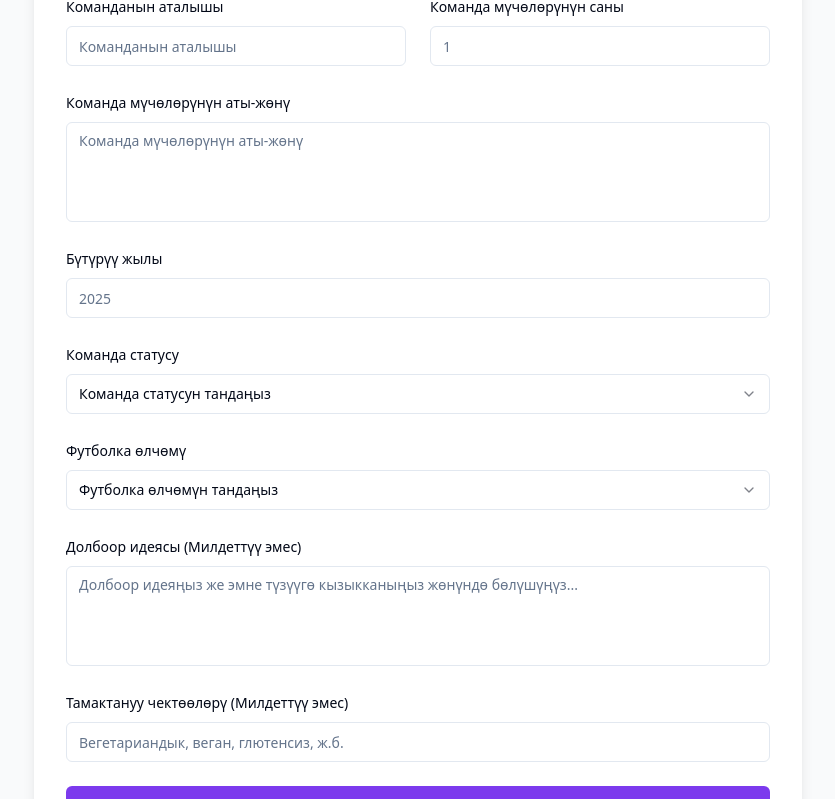
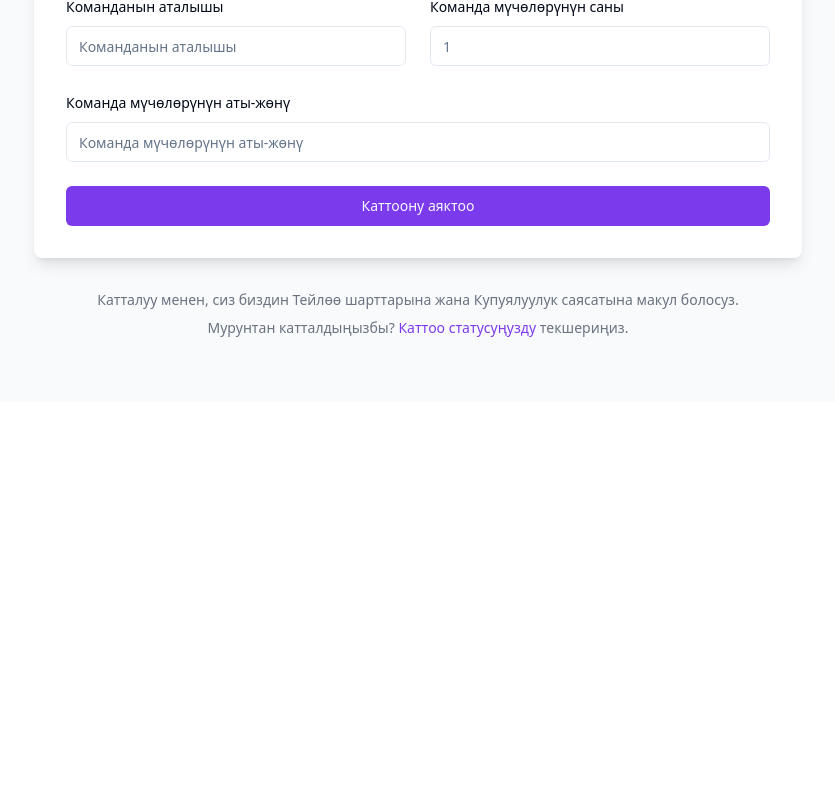
Before and after one commit to K-JK21/hackathon-sign-up-excel, a React (Vite) app: page /register in a window 1280 px wide. Shown: the part 458-1257 px from the top of the page, without its empty margins (222-1057 px from the left). After the commit the page ends 860 px from the top, so only its background shows below. Built offline with nearby package versions, Linux system fonts and the light colour scheme.

Commit message:
Refactor registration form fields
Removes unnecessary fields from the registration form and updates the registration subtitle.

```diff
--- a/src/components/RegistrationForm.tsx
+++ b/src/components/RegistrationForm.tsx
@@ -1,4 +1,3 @@
-
 import { useState } from "react";
 import { useNavigate } from "react-router-dom";
 import { useForm } from "react-hook-form";
@@ -14,14 +13,6 @@ import {
   FormMessage,
 } from "@/components/ui/form";
 import { Input } from "@/components/ui/input";
-import { Textarea } from "@/components/ui/textarea";
-import {
-  Select,
-  SelectContent,
-  SelectItem,
-  SelectTrigger,
-  SelectValue,
-} from "@/components/ui/select";
 import { toast } from "sonner";
 import { Loader2 } from "lucide-react";
 import { saveParticipant } from "@/utils/excelUtils";
@@ -49,17 +40,6 @@ const formSchema = z.object({
   teamMembers: z.string().min(2, {
     message: "Команда мүчөлөрүнүн аты-жөнүн киргизиңиз.",
   }),
-  graduationYear: z.string().regex(/^\d{4}$/, {
-    message: "Туура бүтүрүү жылын киргизиңиз (мисалы, 2025).",
-  }),
-  teamStatus: z.string({
-    required_error: "Команда статусун тандаңыз.",
-  }),
-  projectIdea: z.string().optional(),
-  dietaryRestrictions: z.string().optional(),
-  tshirtSize: z.string({
-    required_error: "Футболка өлчөмүн тандаңыз.",
-  }),
 });
 
 type FormValues = z.infer<typeof formSchema>;
@@ -76,11 +56,6 @@ export default function RegistrationForm() {
       email: "",
       phone: "",
       university: "",
-      graduationYear: "",
-      teamStatus: "",
-      projectIdea: "",
-      dietaryRestrictions: "",
-      tshirtSize: "",
       teamName: "",
       teamSize: "",
       teamMembers: "",
@@ -197,106 +172,10 @@ export default function RegistrationForm() {
             <FormItem>
               <FormLabel>{t('form.teamMembers')}</FormLabel>
               <FormControl>
-                <Textarea
+                <Input
                   placeholder={t('form.teamMembers')}
-                  className="resize-none min-h-[100px]"
                   {...field}
                 />
-              </FormControl>
-              <FormMessage />
-            </FormItem>
-          )}
-        />
-
-        <FormField
-          control={form.control}
-          name="graduationYear"
-          render={({ field }) => (
-            <FormItem>
-              <FormLabel>{t('form.gradYear')}</FormLabel>
-              <FormControl>
-                <Input placeholder="2025" {...field} />
-              </FormControl>
-              <FormMessage />
-            </FormItem>
-          )}
-        />
-
-        <FormField
-          control={form.control}
-          name="teamStatus"
-          render={({ field }) => (
-            <FormItem>
-              <FormLabel>{t('form.teamStatus')}</FormLabel>
-              <Select onValueChange={field.onChange} defaultValue={field.value}>
-                <FormControl>
-                  <SelectTrigger>
-                    <SelectValue placeholder={t('form.teamStatusSelect')} />
-                  </SelectTrigger>
-                </FormControl>
-                <SelectContent>
-                  <SelectItem value="looking">{t('form.looking')}</SelectItem>
-                  <SelectItem value="have_team">{t('form.haveTeam')}</SelectItem>
-                  <SelectItem value="solo">{t('form.solo')}</SelectItem>
-                </SelectContent>
-              </Select>
-              <FormMessage />
-            </FormItem>
-          )}
-        />
-
-        <FormField
-          control={form.control}
-          name="tshirtSize"
-          render={({ field }) => (
-            <FormItem>
-              <FormLabel>{t('form.tshirtSize')}</FormLabel>
-              <Select onValueChange={field.onChange} defaultValue={field.value}>
-                <FormControl>
-                  <SelectTrigger>
-                    <SelectValue placeholder={t('form.tshirtSizeSelect')} />
-                  </SelectTrigger>
-                </FormControl>
-                <SelectContent>
-                  <SelectItem value="xs">XS</SelectItem>
-                  <SelectItem value="s">S</SelectItem>
-                  <SelectItem value="m">M</SelectItem>
-                  <SelectItem value="l">L</SelectItem>
-                  <SelectItem value="xl">XL</SelectItem>
-                  <SelectItem value="xxl">XXL</SelectItem>
-                </SelectContent>
-              </Select>
-              <FormMessage />
-            </FormItem>
-          )}
-        />
-
-        <FormField
-          control={form.control}
-          name="projectIdea"
-          render={({ field }) => (
-            <FormItem>
-              <FormLabel>{t('form.projectIdea')}</FormLabel>
-              <FormControl>
-                <Textarea
-                  placeholder={t('form.projectIdeaPlaceholder')}
-                  className="resize-none min-h-[100px]"
-                  {...field}
-                />
-              </FormControl>
-              <FormMessage />
-            </FormItem>
-          )}
-        />
-
-        <FormField
-          control={form.control}
-          name="dietaryRestrictions"
-          render={({ field }) => (
-            <FormItem>
-              <FormLabel>{t('form.dietaryRestrictions')}</FormLabel>
-              <FormControl>
-                <Input placeholder={t('form.dietaryRestrictionsPlaceholder')} {...field} />
               </FormControl>
               <FormMessage />
             </FormItem>
--- a/src/utils/i18n.ts
+++ b/src/utils/i18n.ts
@@ -1,4 +1,3 @@
-
 import { create } from 'zustand';
 import { persist } from 'zustand/middleware';
 
@@ -91,19 +90,6 @@ export const translations = {
       email: 'Электрондук почта',
       phone: 'Телефон номери',
       university: 'Университет/Колледж',
-      major: 'Адистик',
-      gradYear: 'Бүтүрүү жылы',
-      teamStatus: 'Команда статусу',
-      teamStatusSelect: 'Команда статусун тандаңыз',
-      looking: 'Команда издеп жатам',
-      haveTeam: 'Командам бар',
-      solo: 'Жалгыз катышам',
-      tshirtSize: 'Футболка өлчөмү',
-      tshirtSizeSelect: 'Футболка өлчөмүн тандаңыз',
-      projectIdea: 'Долбоор идеясы (Милдеттүү эмес)',
-      projectIdeaPlaceholder: 'Долбоор идеяңыз же эмне түзүүгө кызыкканыңыз жөнүндө бөлүшүңүз...',
-      dietaryRestrictions: 'Тамактануу чектөөлөрү (Милдеттүү эмес)',
-      dietaryRestrictionsPlaceholder: 'Вегетариандык, веган, глютенсиз, ж.б.',
       teamName: 'Команданын аталышы',
       teamSize: 'Команда мүчөлөрүнүн саны',
       teamMembers: 'Команда мүчөлөрүнүн аты-жөнү',
@@ -142,7 +128,7 @@ export const translations = {
       teamStatuses: {
         looking: 'Команда издөөдө',
         haveTeam: 'Командасы бар',
-        solo: 'Жалгыз',
+        solo: 'Жалгыз катышам',
       },
     },
     footer: {
@@ -196,19 +182,6 @@ export const translations = {
       email: 'Электронная почта',
       phone: 'Номер телефона',
       university: 'Университет/Колледж',
-      major: 'Специальность',
-      gradYear: 'Год выпуска',
-      teamStatus: 'Статус команды',
-      teamStatusSelect: 'Выберите статус команды',
-      looking: 'Ищу команду',
-      haveTeam: 'У меня есть команда',
-      solo: 'Участвую один',
-      tshirtSize: 'Размер футболки',
-      tshirtSizeSelect: 'Выберите размер футболки',
-      projectIdea: 'Идея проекта (Необязательно)',
-      projectIdeaPlaceholder: 'Поделитесь своей идеей проекта или тем, что вам интересно создавать...',
-      dietaryRestrictions: 'Пищевые ограничения (Необязательно)',
-      dietaryRestrictionsPlaceholder: 'Вегетарианство, веганство, без глютена и т.д.',
       teamName: 'Наименование команды',
       teamSize: 'Количество участников в команде',
       teamMembers: 'ФИО участников команды',
@@ -290,7 +263,7 @@ export const translations = {
     },
     register: {
       title: 'Register for Jañyrgan Akyl 2025 Hackathon',
-      subtitle: 'Fill out the form below to secure your spot',
+      subtitle: 'Fill out the form below to register',
       terms: 'By registering, you agree to our Terms of Service and Privacy Policy.',
       alreadyRegistered: 'Already registered?',
       checkStatus: 'Check your registration status',
@@ -301,19 +274,6 @@ export const translations = {
       email: 'Email Address',
       phone: 'Phone Number',
       university: 'University/College',
-      major: 'Major',
-      gradYear: 'Graduation Year',
-      teamStatus: 'Team Status',
-      teamStatusSelect: 'Select team status',
-      looking: 'Looking for a team',
-      haveTeam: 'Have a team',
-      solo: 'Participating solo',
-      tshirtSize: 'T-shirt Size',
-      tshirtSizeSelect: 'Select t-shirt size',
-      projectIdea: 'Project Idea (Optional)',
-      projectIdeaPlaceholder: 'Share your project idea or what you\'re interested in building...',
-      dietaryRestrictions: 'Dietary Restrictions (Optional)',
-      dietaryRestrictionsPlaceholder: 'Vegetarian, vegan, gluten-free, etc.',
       teamName: 'Team Name',
       teamSize: 'Number of Team Members',
       teamMembers: 'Team Members Full Names',
```
